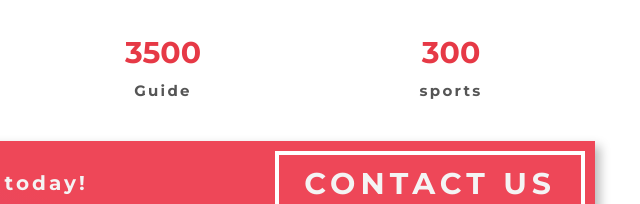
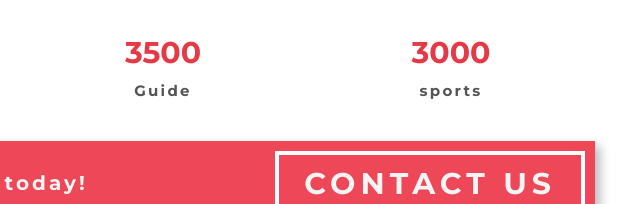
Before and after one commit to huzaifanaeem1/worldtravelwebsite, a plain HTML site: page About.html in a window 1280 px wide. Shown: the part 446-650 px from the top of the page, 621-1261 px from the left. Drawn offline with Linux system fonts and the light colour scheme.

Commit message:
Update About.html

```diff
--- a/About.html
+++ b/About.html
@@ -53,7 +53,7 @@
                     <p>Guide</p>
                 </div>
                 <div class="count-item count-item4">
-                    <span>300</span>
+                    <span>3000</span>
                     <p>sports</p>
                 </div>
             </div>
```
